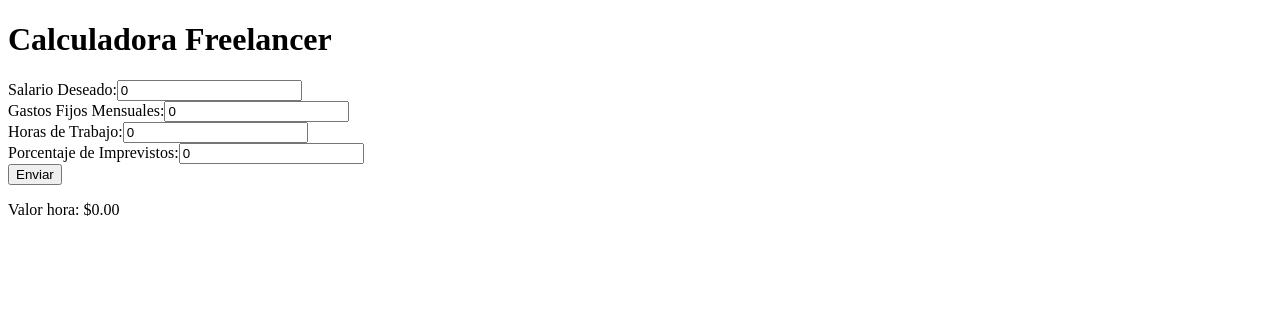
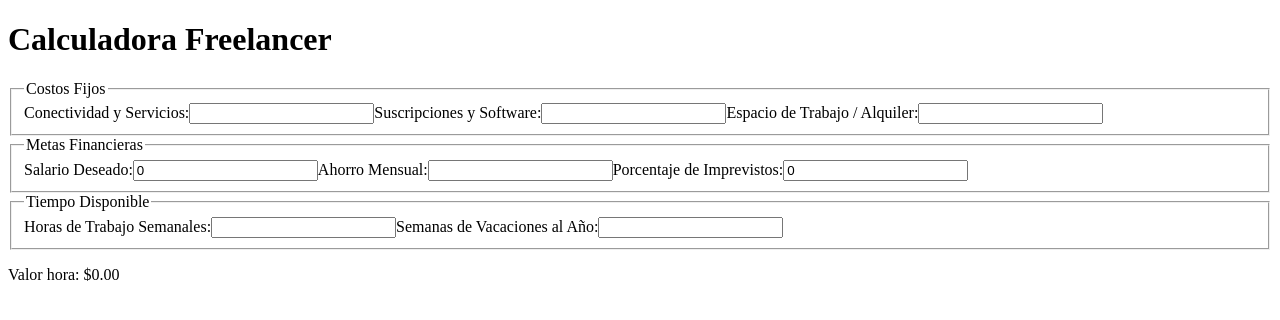
Before and after one commit to rosacabrerac/calculadora-freelancer, a React (Vite) app: page / in a window 1280 px wide. Shown: the top 320 px of the page. Built offline with nearby package versions, Linux system fonts and the light colour scheme.

Commit message:
feat(form): reorganize inputs into fieldsets and add new cost fields

```diff
--- a/src/components/FormularioCostos.jsx
+++ b/src/components/FormularioCostos.jsx
@@ -1,7 +1,41 @@
 function FormularioCostos({ costos, handleChange }) {
   return (
     <form>
-      <div>
+      <fieldset>
+        <legend>Costos Fijos</legend>
+        <label htmlFor="conectividadServicios">Conectividad y Servicios:</label>
+        <input
+          type="number"
+          id="conectividadServicios"
+          min="0"
+          name="conectividadServicios"
+          value={costos.conectividadServicios}
+          onChange={handleChange}
+        />
+
+        <label htmlFor="suscripcionesSoftware">Suscripciones y Software:</label>
+        <input
+          type="number"
+          id="suscripcionesSoftware"
+          min="0"
+          name="suscripcionesSoftware"
+          value={costos.suscripcionesSoftware}
+          onChange={handleChange}
+        />
+
+        <label htmlFor="espacioAlquiler">Espacio de Trabajo / Alquiler:</label>
+        <input
+          type="number"
+          id="espacioAlquiler"
+          min="0"
+          name="espacioAlquiler"
+          value={costos.espacioAlquiler}
+          onChange={handleChange}
+        />
+      </fieldset>
+
+      <fieldset>
+        <legend>Metas Financieras</legend>
         <label htmlFor="salarioDeseado">Salario Deseado:</label>
         <input
           type="number"
@@ -11,30 +45,17 @@ function FormularioCostos({ costos, handleChange }) {
           value={costos.salarioDeseado}
           onChange={handleChange}
         />
-      </div>
-      <div>
-        <label htmlFor="gastosFijos">Gastos Fijos Mensuales:</label>
+
+        <label htmlFor="ahorroMensual">Ahorro Mensual:</label>
         <input
           type="number"
-          id="gastosFijos"
+          id="ahorroMensual"
           min="0"
-          name="gastosFijos"
-          value={costos.gastosFijos}
+          name="ahorroMensual"
+          value={costos.ahorroMensual}
           onChange={handleChange}
         />
-      </div>
-      <div>
-        <label htmlFor="horasTrabajo">Horas de Trabajo:</label>
-        <input
-          type="number"
-          id="horasTrabajo"
-          min="0"
-          name="horasTrabajo"
-          value={costos.horasTrabajo}
-          onChange={handleChange}
-        />
-      </div>
-      <div>
+
         <label htmlFor="porcentajeImprevistos">
           Porcentaje de Imprevistos:
         </label>
@@ -46,8 +67,30 @@ function FormularioCostos({ costos, handleChange }) {
           value={costos.porcentajeImprevistos}
           onChange={handleChange}
         />
-      </div>
-      <button type="submit">Enviar</button>
+      </fieldset>
+
+      <fieldset>
+        <legend>Tiempo Disponible</legend>
+        <label htmlFor="horasSemanales">Horas de Trabajo Semanales:</label>
+        <input
+          type="number"
+          id="horasSemanales"
+          min="0"
+          name="horasSemanales"
+          value={costos.horasSemanales}
+          onChange={handleChange}
+        />
+
+        <label htmlFor="vacacionesSemanas">Semanas de Vacaciones al Año:</label>
+        <input
+          type="number"
+          id="vacacionesSemanas"
+          min="0"
+          name="vacacionesSemanas"
+          value={costos.vacacionesSemanas}
+          onChange={handleChange}
+        />
+      </fieldset>
     </form>
   );
 }
```
